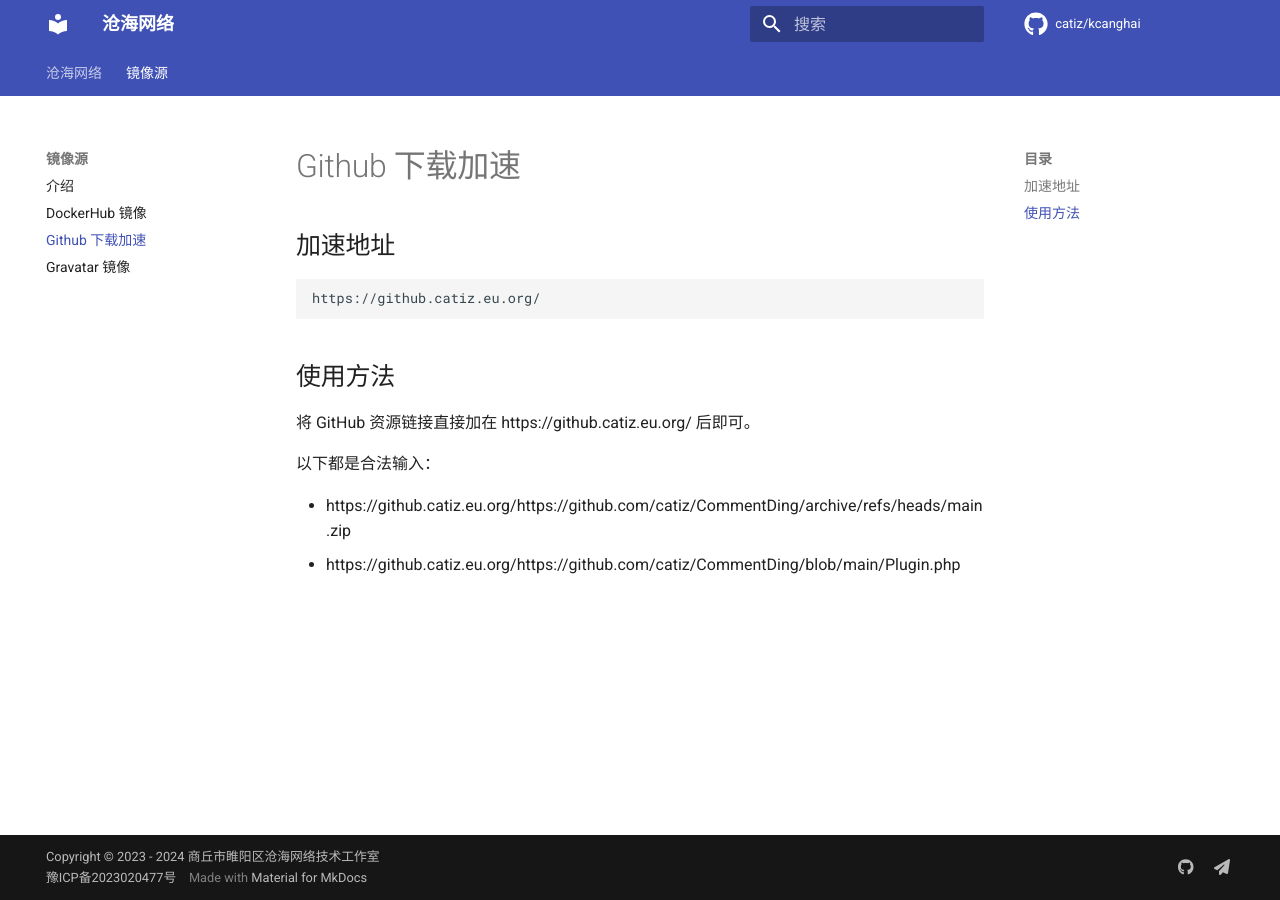
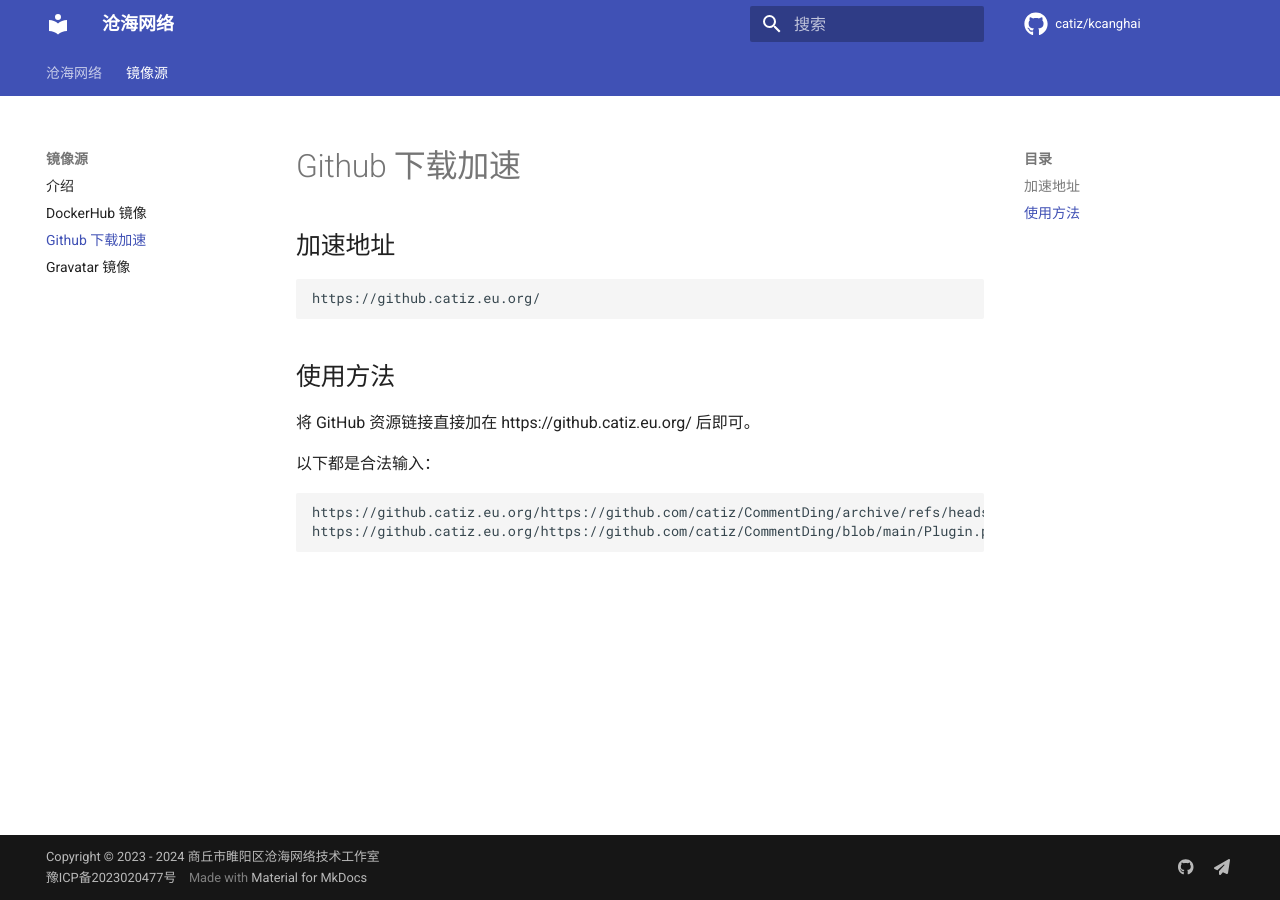
Before and after one commit to catiz/kcanghai, an MkDocs documentation site: the page built from docs/镜像源/github.md, in a window 1280 px wide. Built offline with MkDocs 1.6.1 and Material for MkDocs 9.7.7, drawn with Linux system fonts in a browser that asks for light colours; comment, search, counter and statistics services are not loaded.

Commit message:
优化显示效果

````diff
--- a/docs/镜像源/github.md
+++ b/docs/镜像源/github.md
@@ -9,5 +9,7 @@
 
 以下都是合法输入：
 
-* https://github.catiz.eu.org/https://github.com/catiz/CommentDing/archive/refs/heads/main.zip
-* https://github.catiz.eu.org/https://github.com/catiz/CommentDing/blob/main/Plugin.php
+```
+https://github.catiz.eu.org/https://github.com/catiz/CommentDing/archive/refs/heads/main.zip
+https://github.catiz.eu.org/https://github.com/catiz/CommentDing/blob/main/Plugin.php
+```
````
